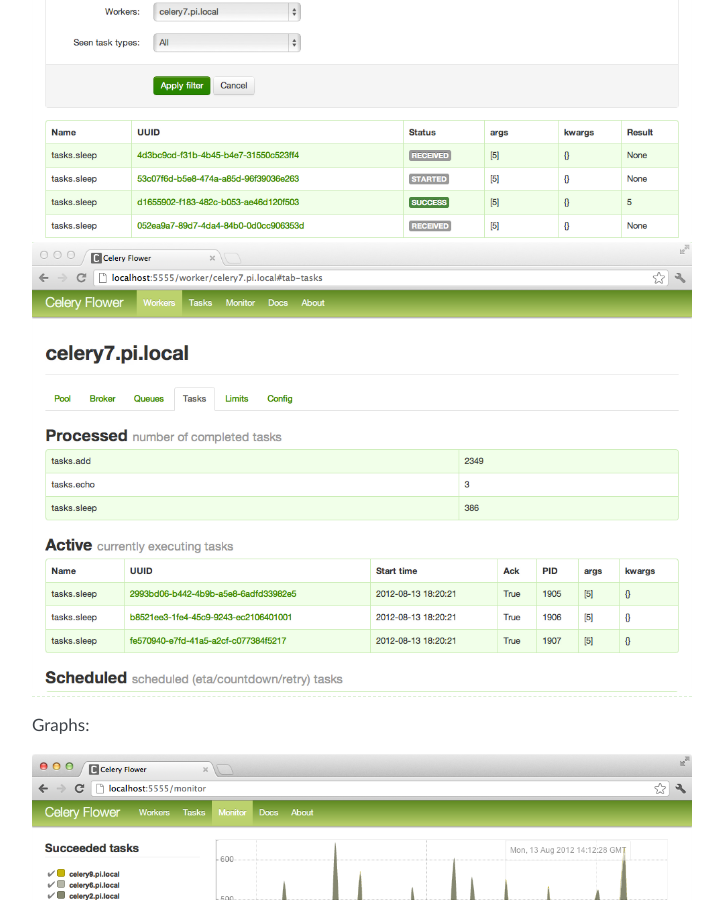
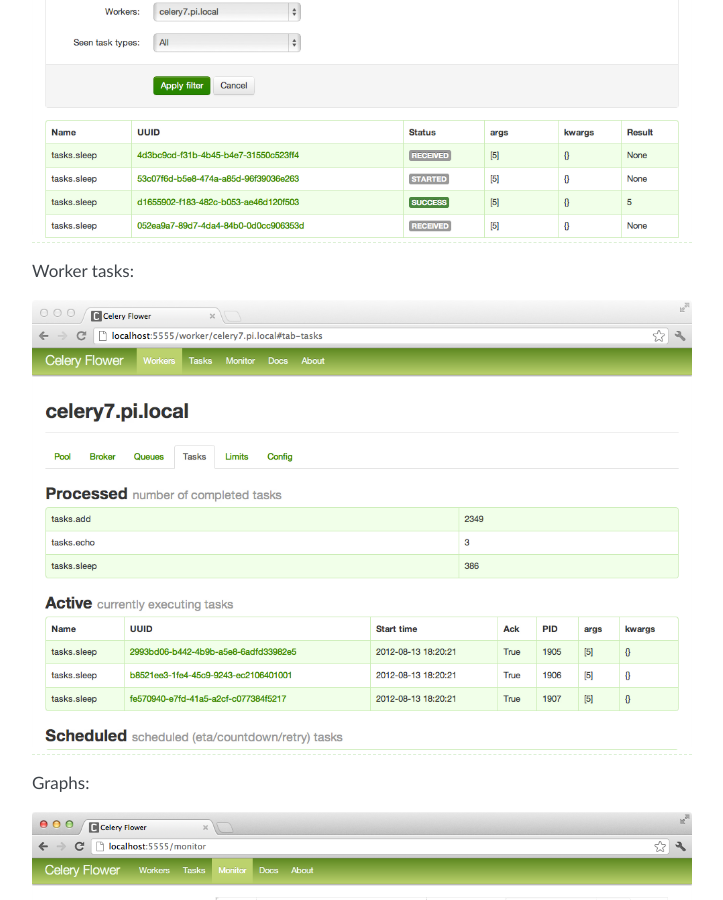
Before and after one commit to mher/flower, a Sphinx documentation site: the page built from docs/screenshots.rst, in a window 1280 px wide and 900 px high, scrolled down 809 px. Shown: the whole window, without its empty margins (388-1111 px from the left). Built offline with Sphinx 7.4.7, drawn with Linux system fonts in a browser that asks for light colours.

Commit message:
Fix image sizes

```diff
--- a/docs/screenshots.rst
+++ b/docs/screenshots.rst
@@ -4,41 +4,43 @@
 Worker dashboard:
 
 .. image:: screenshots/dashboard.png
-   :width: 800px
+   :width: 100%
 
 Task dashboard:
 
 .. image:: screenshots/tasks.png
-   :width: 800px
+   :width: 100%
+
+Worker tasks:
 
 .. image:: screenshots/worker-tasks.png
-   :width: 800px
+   :width: 100%
 
 Graphs:
 
 .. image:: screenshots/monitor.png
-   :width: 800px
+   :width: 100%
 
 Worker info:
 
 .. image:: screenshots/pool.png
-   :width: 800px
+   :width: 100%
 
 .. image:: screenshots/broker.png
-   :width: 800px
+   :width: 100%
 
 .. image:: screenshots/limits.png
-   :width: 800px
+   :width: 100%
 
 .. image:: screenshots/queues.png
-   :width: 800px
+   :width: 100%
 
 Task info
 
 .. image:: screenshots/task.png
-   :width: 800px
+   :width: 100%
 
 Configuration viewer:
 
 .. image:: screenshots/config.png
-   :width: 800px
+   :width: 100%
```
